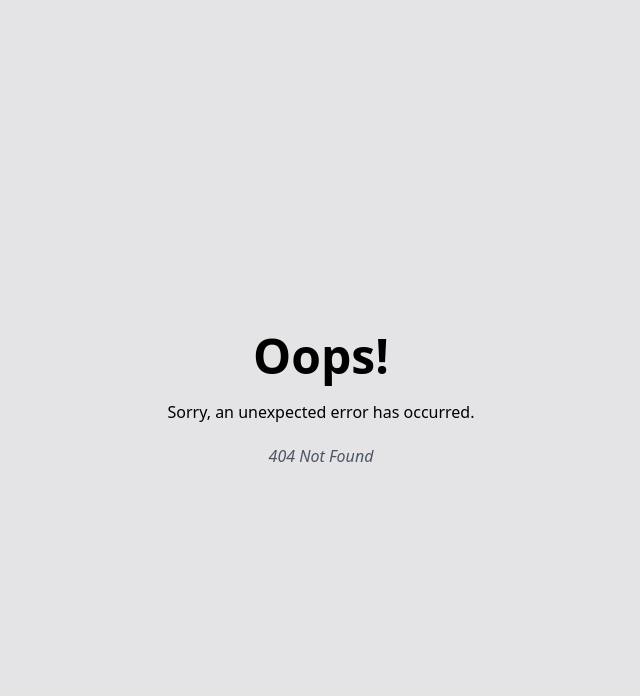
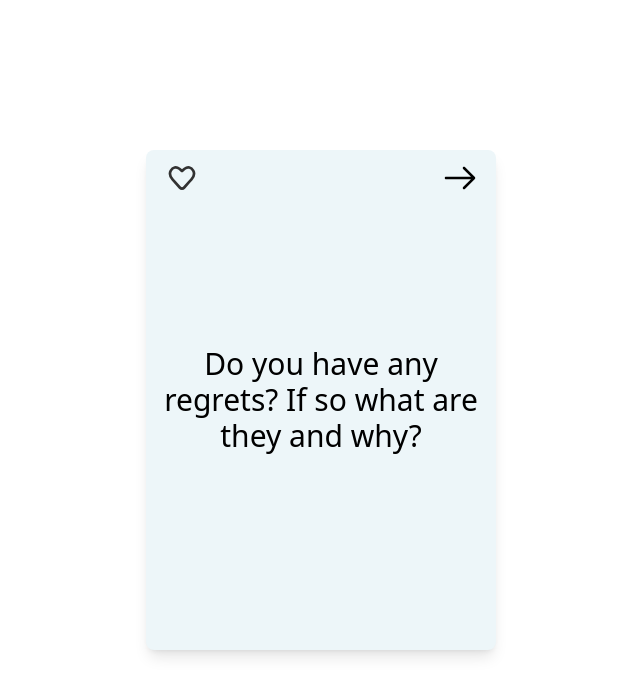
Before and after one commit to jon-tschida/Thoughtful, a React (Vite) app: page /pastQuestions in a window 1280 px wide. Before the commit this address had no page. Shown: the top 696 px of the page, without its empty margins (319-959 px from the left). Built offline with nearby package versions, Linux system fonts and the light colour scheme.

Commit message:
Added past questions

```diff
--- a/src/App.jsx
+++ b/src/App.jsx
@@ -11,8 +11,9 @@ export default function App() {
         <Link to={"/relationshipQuestions"}>
           <QuestionCard topic="Relationship" />
         </Link>
-        <QuestionCard topic="Past" />
-        <QuestionCard topic="Past" />
+        <Link to={"/pastQuestions"}>
+          <QuestionCard topic="Past" />
+        </Link>
       </div>
     </div>
   );
--- /dev/null
+++ b/src/assets/PastQuestions.js
@@ -0,0 +1,26 @@
+export const pastQs = [
+  "What's your favorite childhood memory?",
+  "Do you have any regrets? If so what are they and why?",
+  "If you could change anything about your past would you and what would it be?",
+  "What's the best advice a family member gave you growing up?",
+  "What was the worst advice?",
+  "How would you describe your childhood home?",
+  "What did you fear most growing up?",
+  "Who was your first celebrity crush?",
+  "How have you dealt with past disappointments?",
+  "What was your first dream job and is it still your dream job?",
+  "What's your favorite childhood memory?",
+  "Do you have any regrets? If so what are they and why?",
+  "If you could change anything about your past would you and what would it be?",
+  "What's the best advice a family member gave you growing up?",
+  "What was the worst advice?",
+  "How would you describe your childhood home?",
+  "What did you fear most growing up?",
+  "Who was your first celebrity crush?",
+  "How have you dealt with past disappointments?",
+  "What was your first dream job? Is it still your dream job?",
+];
+
+export default {
+  pastQs,
+};
--- /dev/null
+++ b/src/components/PastQuestions.jsx
@@ -0,0 +1,18 @@
+import React from "react";
+import QuestionCard from "./QuestionCard";
+import { pastQs } from "../assets/PastQuestions";
+
+export default function PastQuestions() {
+  const [randomQuestionIndex, setRandomQuestionIndex] = React.useState(() =>
+    Math.floor(Math.random() * (pastQs.length - 1))
+  );
+  return (
+    <div className="flex flex-col items-center justify-center w-screen h-screen">
+      <QuestionCard
+        content={pastQs[randomQuestionIndex]}
+        setRandomQuestionIndex={setRandomQuestionIndex}
+        Questions={pastQs}
+      />
+    </div>
+  );
+}
--- a/src/components/QuestionCard.jsx
+++ b/src/components/QuestionCard.jsx
@@ -2,6 +2,7 @@ import React from "react";
 import RightArrow from "../assets/rightArrow.svg";
 import Heart from "../assets/heart.svg";
 
+// We have to pull some props in for our the "next arrow" to work, namely a Questions array and the setRandomQuestionIndex setter function.
 export default function QuestionCard({
   topic,
   content,
--- a/src/main.jsx
+++ b/src/main.jsx
@@ -6,6 +6,7 @@ import "./index.css";
 import ErrorPage from "./components/ErrorPage.jsx";
 import LifeQuestionCard from "./components/LifeQuestionCard.jsx";
 import RelationshipQuestionCard from "./components/RelationshipQuestionCard.jsx";
+import PastQuestions from "./components/PastQuestions.jsx";
 
 const router = createBrowserRouter([
   {
@@ -23,6 +24,11 @@ const router = createBrowserRouter([
     element: <RelationshipQuestionCard />,
     errorElement: <ErrorPage />,
   },
+  {
+    path: "/pastQuestions",
+    element: <PastQuestions />,
+    errorElement: <ErrorPage />,
+  },
 ]);
 
 ReactDOM.createRoot(document.getElementById("root")).render(
```
